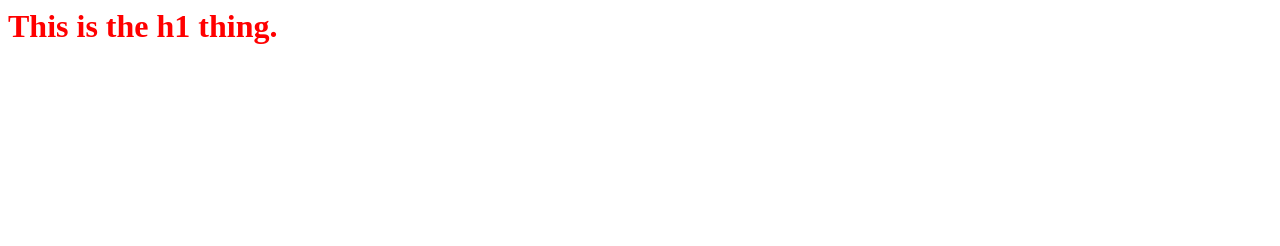
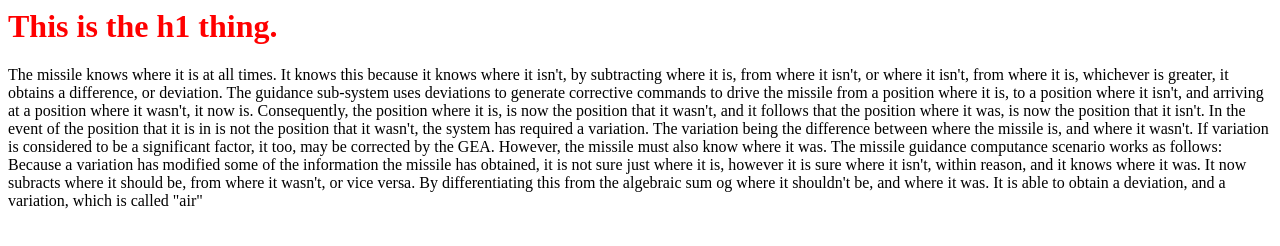
Before and after one commit to BC-Base/NewPeriod5, a plain HTML site: page index.html in a window 1280 px wide. Drawn offline with Linux system fonts and the light colour scheme.

Commit message:
Update style.css
changed text to black and font

```diff
--- a/style.css
+++ b/style.css
@@ -1,5 +1,3 @@
-head { background-color:black;}
-
 h1 { color:red;}
 
-p {color: white;}
+p {color: black; font-family: papyrus;}
```
